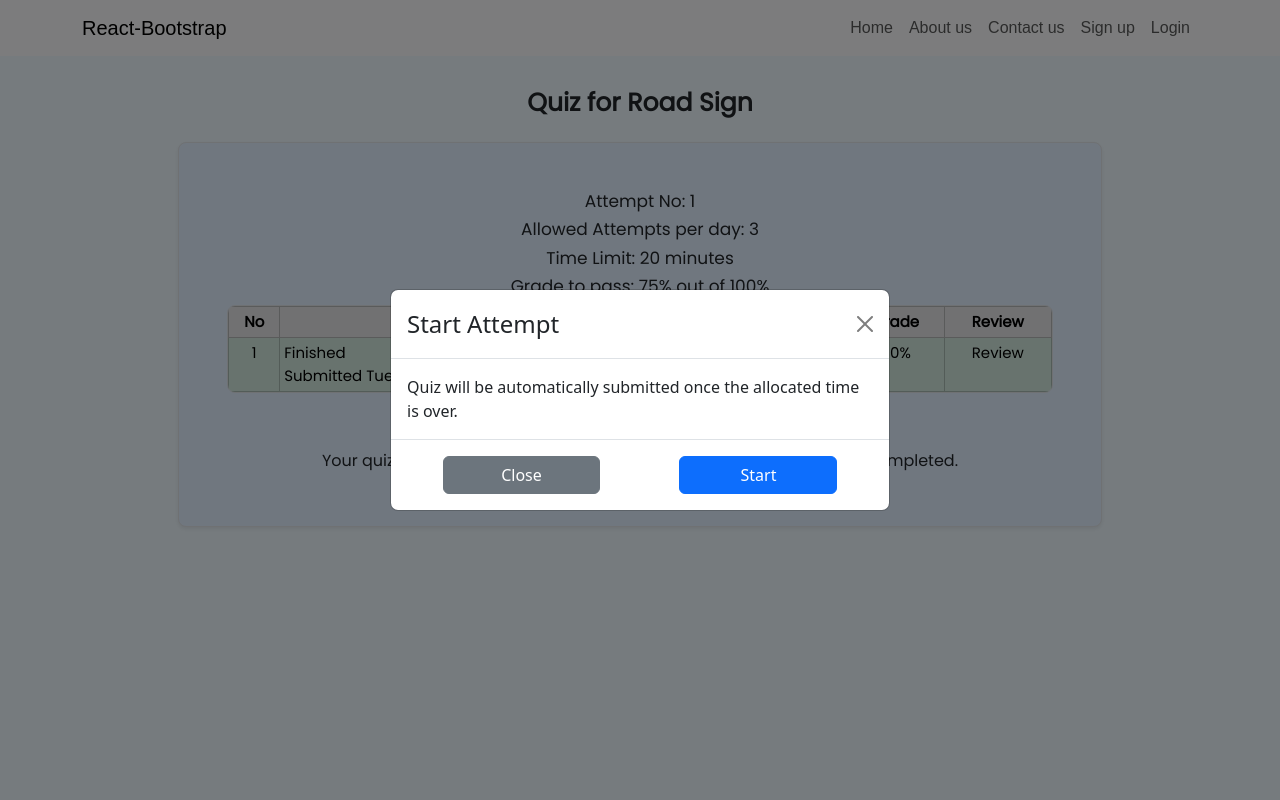
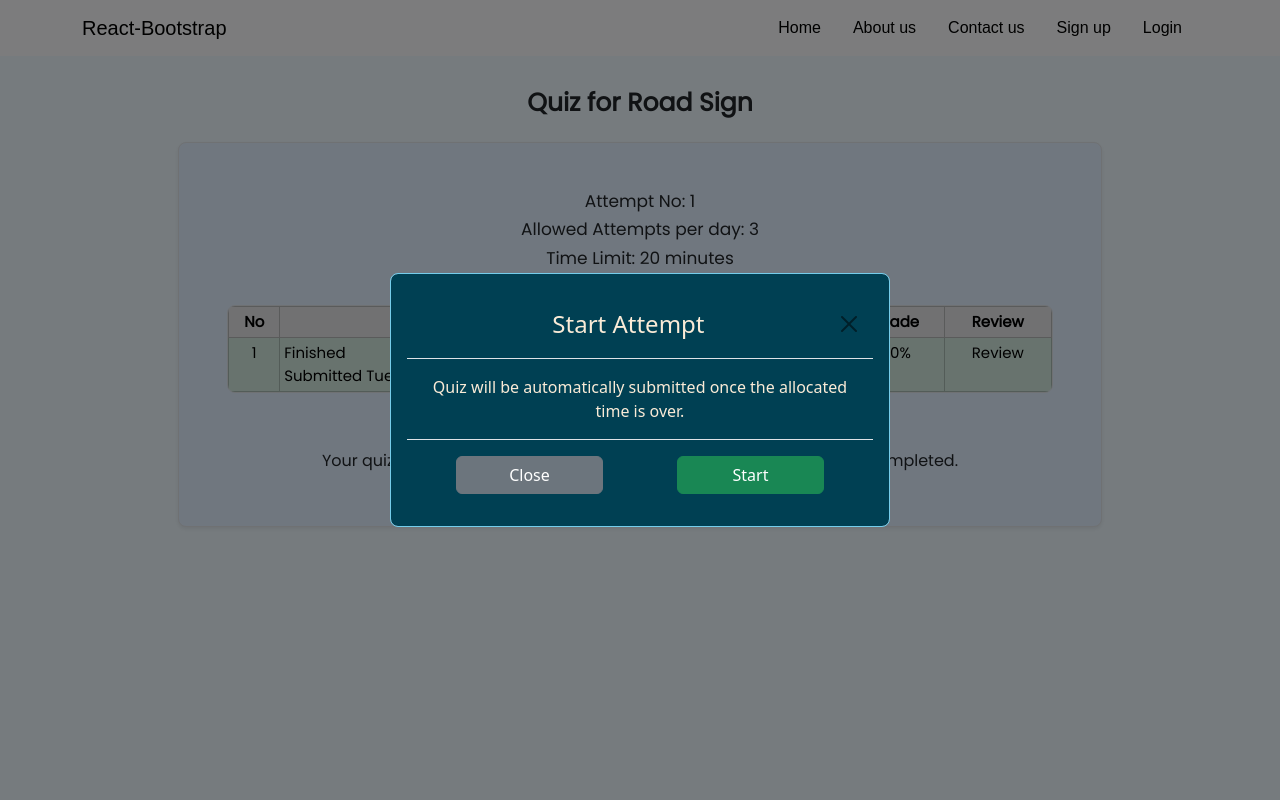
Before and after one commit to Luxshan2000/drivers-license-test-application, a React (Create React App) app in the folder webapp/: page /quiz/view in a window 1280 px wide. Shown: the top 800 px of the page. Built offline with nearby package versions, Linux system fonts and the light colour scheme.

Commit message:
link-updated

```diff
--- /dev/null
+++ b/webapp/src/assets/CSS/modelStyle.css
@@ -0,0 +1,8 @@
+.custom-model{
+    background-color:#004053;
+    opacity: 1;
+    position: static;
+    padding: 1em;
+    border: 1px solid rgb(117, 205, 235);
+    color: antiquewhite;
+}
--- a/webapp/src/components/ModalComponent.js
+++ b/webapp/src/components/ModalComponent.js
@@ -1,39 +1,52 @@
 import { useState } from 'react';
 import Button from 'react-bootstrap/Button';
 import Modal from 'react-bootstrap/Modal';
+import { Navigate } from 'react-router-dom';
+import "../assets/CSS/modelStyle.css"
 
 function ModalComponent() {
   const [show, setShow] = useState(true);
+  const [move,setMove] = useState(false)
+  const offClick = false
   const isCentered = true;
+  const heading = "Start Attempt"
   const cancelButtonName = "Close"
   const okButtonName = "Start"
   const isClosable =true
   const children = "Quiz will be automatically submitted once the allocated time is over."
-
-
   const handleClose = () => setShow(false);
   const handleShow = () => setShow(true);
 
+
+  const handleSuccess =()=>{
+    setMove(true)
+  }
+
   return (
     <>
+      {move && <Navigate to='/quiz/exam' />}
       <Modal
         show={show}
         onHide={handleClose}
-        backdrop="static"
+        backdrop={offClick ? true :'static' }
         keyboard={false}
         centered ={isCentered}
+        contentClassName='custom-model'
+
       >
         <Modal.Header closeButton={isClosable}>
-          <Modal.Title>Start Attempt</Modal.Title>
+          <Modal.Title className='text-center w-100'>{heading}</Modal.Title>
         </Modal.Header>
-        <Modal.Body>
+
+        {children && <Modal.Body style={{textAlign:'center'}}>
           {children}
-        </Modal.Body>
+        </Modal.Body>}
+
         <Modal.Footer>
           {isClosable && <Button className=' col-4 mx-auto' variant="secondary" onClick={handleClose}>
             {cancelButtonName}
           </Button>}
-              <Button className=' col-4 mx-auto' variant="primary">{okButtonName}
+          <Button onClick={handleSuccess} className=' col-4 mx-auto' variant="success">{okButtonName}
           </Button>
         </Modal.Footer>
       </Modal>
--- a/webapp/src/components/NarbarComponent.js
+++ b/webapp/src/components/NarbarComponent.js
@@ -3,7 +3,7 @@ import Container from 'react-bootstrap/Container';
 import Nav from 'react-bootstrap/Nav';
 import Navbar from 'react-bootstrap/Navbar';
 import '../assets/CSS/navbarStyle.css'
-
+import { Link } from 'react-router-dom';
 function NarbarComponent() {
   return (
     <div  className='navStyle' >
@@ -13,11 +13,11 @@ function NarbarComponent() {
         <Navbar.Toggle aria-controls="responsive-navbar-nav" />
         <Navbar.Collapse id="responsive-navbar-nav">
           <Nav className="ms-auto">
-            <Nav.Link href="/">Home</Nav.Link>
-            <Nav.Link href="#about us">About us</Nav.Link>
-            <Nav.Link href="/#contact us">Contact us</Nav.Link>
-            <Nav.Link href="/signUp">Sign up</Nav.Link>
-            <Nav.Link href="/login">Login</Nav.Link>
+            <Nav.Item style={{padding:"0 1em 0 1em"}} ><Link to='/'>Home</Link></Nav.Item>
+            <Nav.Item style={{padding:"0 1em 0 1em"}}><Link to='#aboutus'>About us</Link></Nav.Item>
+            <Nav.Item style={{padding:"0 1em 0 1em"}}><Link to='#contactus'>Contact us</Link></Nav.Item>
+            <Nav.Item style={{padding:"0 1em 0 1em"}}><Link to='/signup'>Sign up</Link></Nav.Item>
+            <Nav.Item style={{padding:"0 1em 0 1em"}}><Link to='/login'>Login</Link></Nav.Item>
           </Nav>
         </Navbar.Collapse>
       </Container>
```
